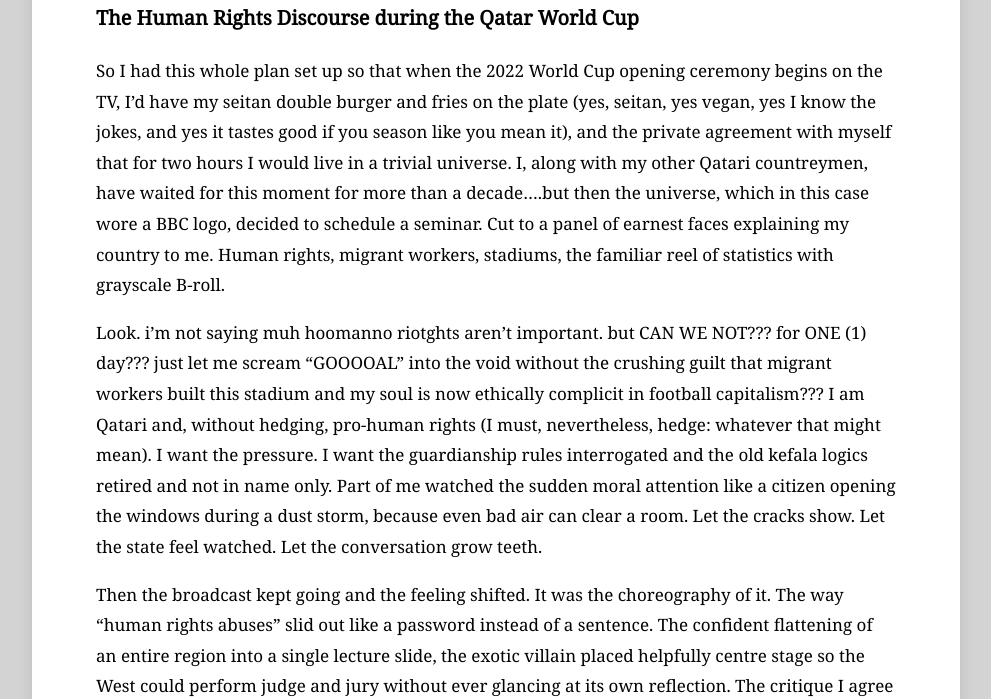
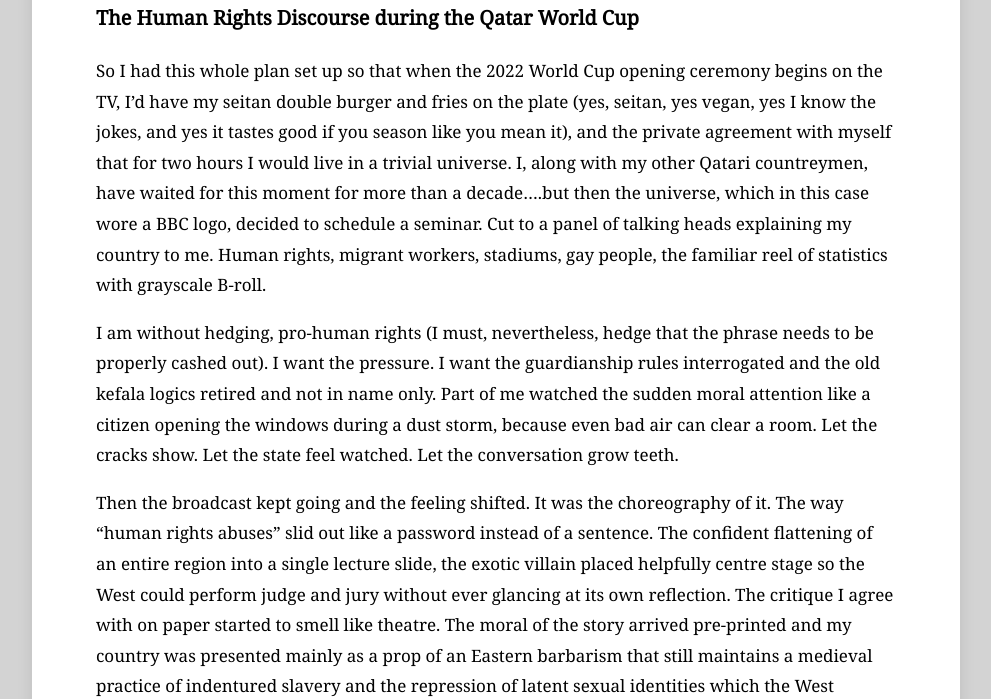
Before and after one commit to Catofminerva/Catofminerva.github.io, a Jekyll site: the page built from _posts/2022-11-21-worldcup.md, in a window 1280 px wide and 900 px high, scrolled down 478 px, cut to the strip 201-900 px from the top of the window. Shown: the whole strip, without its empty margins (144-1135 px from the left). Built offline with Jekyll 4.4.1, drawn with Linux system fonts in a browser that asks for light colours; comment, search, counter and statistics services are not loaded.

Commit message:
Update 2022-11-21-worldcup.md

```diff
--- a/_posts/2022-11-21-worldcup.md
+++ b/_posts/2022-11-21-worldcup.md
@@ -10,9 +10,9 @@ permalink: /worldcup
 
 ### The Human Rights Discourse during the Qatar World Cup
 
-So I had this whole plan set up so that when the 2022 World Cup opening ceremony begins on the TV, I'd have my seitan double burger and fries on the plate (yes, seitan, yes vegan, yes I know the jokes, and yes it tastes good if you season like you mean it), and the private agreement with myself that for two hours I would live in a trivial universe. I, along with my other Qatari countreymen, have waited for this moment for more than a decade....but then the universe, which in this case wore a BBC logo, decided to schedule a seminar. Cut to a panel of earnest faces explaining my country to me. Human rights, migrant workers, stadiums, the familiar reel of statistics with grayscale B-roll.
+So I had this whole plan set up so that when the 2022 World Cup opening ceremony begins on the TV, I'd have my seitan double burger and fries on the plate (yes, seitan, yes vegan, yes I know the jokes, and yes it tastes good if you season like you mean it), and the private agreement with myself that for two hours I would live in a trivial universe. I, along with my other Qatari countreymen, have waited for this moment for more than a decade....but then the universe, which in this case wore a BBC logo, decided to schedule a seminar. Cut to a panel of talking heads explaining my country to me. Human rights, migrant workers, stadiums, gay people, the familiar reel of statistics with grayscale B-roll.
 
-Look. i'm not saying muh hoomanno riotghts aren't important. but CAN WE NOT??? for ONE (1) day??? just let me scream "GOOOOAL" into the void without the crushing guilt that migrant workers built this stadium and my soul is now ethically complicit in football capitalism??? I am Qatari and, without hedging, pro-human rights (I must, nevertheless, hedge: whatever that might mean). I want the pressure. I want the guardianship rules interrogated and the old kefala logics retired and not in name only. Part of me watched the sudden moral attention like a citizen opening the windows during a dust storm, because even bad air can clear a room. Let the cracks show. Let the state feel watched. Let the conversation grow teeth.
+I am without hedging, pro-human rights (I must, nevertheless, hedge that the phrase needs to be properly cashed out). I want the pressure. I want the guardianship rules interrogated and the old kefala logics retired and not in name only. Part of me watched the sudden moral attention like a citizen opening the windows during a dust storm, because even bad air can clear a room. Let the cracks show. Let the state feel watched. Let the conversation grow teeth.
 
 Then the broadcast kept going and the feeling shifted. It was the choreography of it. The way “human rights abuses” slid out like a password instead of a sentence. The confident flattening of an entire region into a single lecture slide, the exotic villain placed helpfully centre stage so the West could perform judge and jury without ever glancing at its own reflection. The critique I agree with on paper started to smell like theatre. The moral of the story arrived pre-printed and my country was presented mainly as a prop of an Eastern barbarism that still maintains a medieval practice of indentured slavery and the repression of latent sexual identities which the West liberated. It reminded me of those colonial museum rooms with glass cases full of confiscated objects and explanatory plaques about “civilising missions”.
 
```
